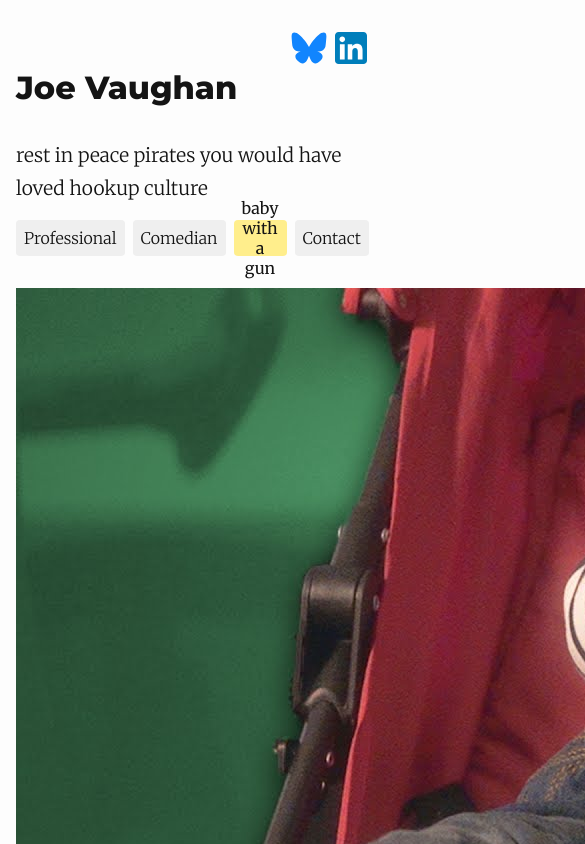
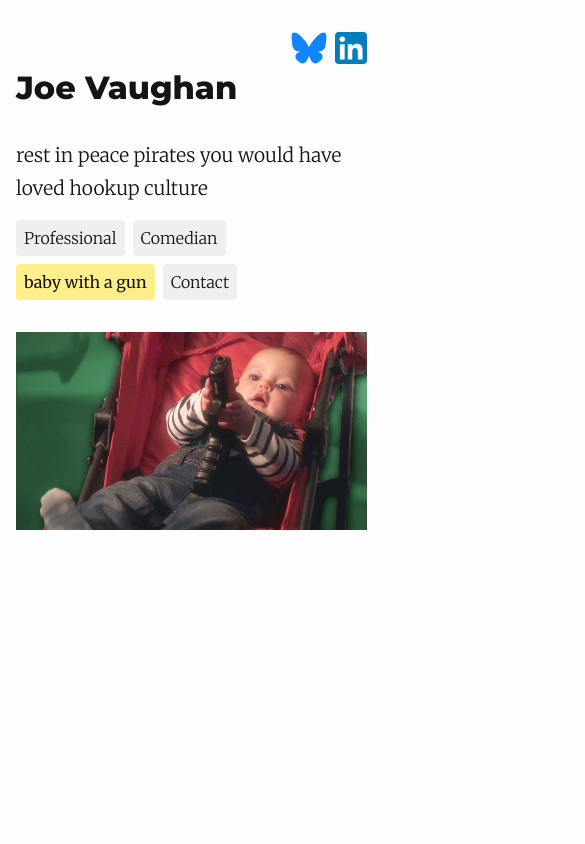
Before and after one commit to joevaugh4n/joevaugh4n, a React (Vite) app: page / in a window 390 px wide. Both pictures are taken after a click on the button "baby with a gun". Shown: the top 844 px of the page, 585 px wide, since content can reach past the window. Built offline with nearby package versions, Linux system fonts and the light colour scheme.

Commit message:
improved mobile styling

```diff
--- a/src/App.tsx
+++ b/src/App.tsx
@@ -71,14 +71,15 @@ function App() {
     title: 'Comedian',
     body: (
       <>
-        <p>I'm a baby comedian and I have started doing gigs. I'll list more here in the future (last updated 8 June 2025).</p>
+        <p>I'm a baby comedian and I have started doing gigs!</p>
+        <p> I'll list more here in the future (last updated 8 June 2025).</p>
       </>
     )
   },
   {
     title: 'baby with a gun',
     body: (
-      <><img src={BabyWithAGun} alt='baby with a gun' />
+      <><img src={BabyWithAGun} alt='baby with a gun' className='baby' />
       </>
     )
   },
--- a/src/app.css
+++ b/src/app.css
@@ -42,6 +42,7 @@ nav.top-menu {
 nav.menu {
     margin-bottom: 2rem;
     display: flex;
+    flex-wrap: wrap;
     gap: 0.5rem;
 }
 
@@ -92,7 +93,7 @@ button.menu-item:focus {
     max-height: 34px;
 }
 
-/* Typography */
+/* Typography and design assets */
 
 h1 {
     font-family: "Montserrat", sans-serif;
@@ -121,3 +122,7 @@ a {
     color: blue;
     width: fit-content;
 }
+
+.baby {
+    max-width: 90vw;
+}
```
